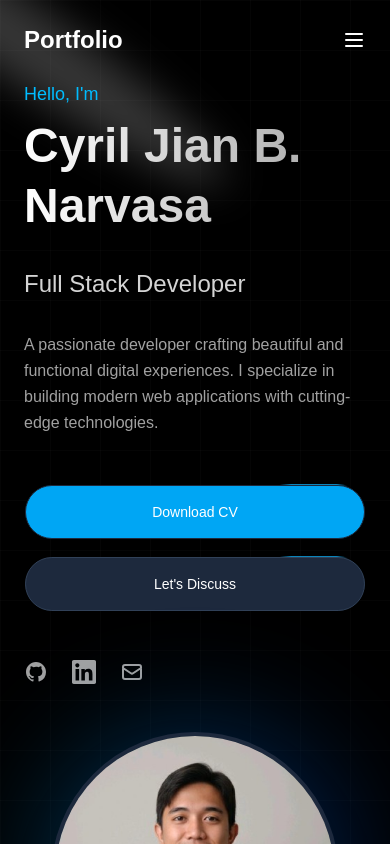
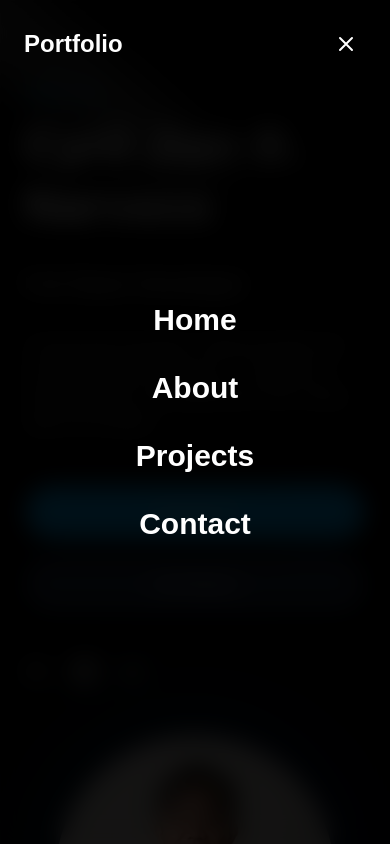
Before and after one commit to Cyannimazing/portfolio-app, a Next.js app: page / in a window 390 px wide. Both pictures are taken after a click on the button 354 px from the left and 40 px from the top of the page. Shown: the top 844 px of the page. Built offline with nearby package versions, Linux system fonts and the light colour scheme.

Commit message:
FIXED MENU MOBILE VIEW CLICK

```diff
--- a/components/Navigation.tsx
+++ b/components/Navigation.tsx
@@ -1,6 +1,6 @@
 "use client";
 import React, { useState } from "react";
-import { motion } from "framer-motion";
+import { motion, AnimatePresence } from "framer-motion";
 import Link from "next/link";
 
 const navItems = [
@@ -12,8 +12,10 @@ const navItems = [
 
 export default function Navigation() {
   const [hoveredIndex, setHoveredIndex] = useState<number | null>(null);
+  const [isMobileMenuOpen, setIsMobileMenuOpen] = useState(false);
 
   return (
+    <>
       <nav className="fixed top-0 left-0 right-0 z-50 px-6 py-6">
         <div className="max-w-7xl mx-auto">
           <div className="flex items-center justify-between">
@@ -69,8 +71,22 @@ export default function Navigation() {
               initial={{ opacity: 0, x: 20 }}
               animate={{ opacity: 1, x: 0 }}
               transition={{ duration: 0.5 }}
-            className="md:hidden text-white"
+              className="md:hidden text-white p-2 cursor-pointer z-50"
+              onClick={() => setIsMobileMenuOpen(!isMobileMenuOpen)}
             >
+              {isMobileMenuOpen ? (
+                <svg
+                  className="w-6 h-6"
+                  fill="none"
+                  strokeLinecap="round"
+                  strokeLinejoin="round"
+                  strokeWidth="2"
+                  viewBox="0 0 24 24"
+                  stroke="currentColor"
+                >
+                  <path d="M6 18L18 6M6 6l12 12"></path>
+                </svg>
+              ) : (
                 <svg
                   className="w-6 h-6"
                   fill="none"
@@ -82,9 +98,59 @@ export default function Navigation() {
                 >
                   <path d="M4 6h16M4 12h16M4 18h16"></path>
                 </svg>
+              )}
             </motion.button>
           </div>
         </div>
       </nav>
+
+      {/* Mobile Menu Overlay */}
+      <AnimatePresence>
+        {isMobileMenuOpen && (
+          <motion.div
+            initial={{ opacity: 0 }}
+            animate={{ opacity: 1 }}
+            exit={{ opacity: 0 }}
+            className="fixed inset-0 z-40 md:hidden"
+          >
+            {/* Backdrop */}
+            <motion.div
+              initial={{ opacity: 0 }}
+              animate={{ opacity: 1 }}
+              exit={{ opacity: 0 }}
+              className="absolute inset-0 bg-black/90 backdrop-blur-md"
+              onClick={() => setIsMobileMenuOpen(false)}
+            />
+
+            {/* Menu Items */}
+            <motion.div
+              initial={{ opacity: 0, y: -20 }}
+              animate={{ opacity: 1, y: 0 }}
+              exit={{ opacity: 0, y: -20 }}
+              transition={{ duration: 0.3 }}
+              className="relative flex flex-col items-center justify-center h-full gap-8"
+            >
+              {navItems.map((item, idx) => (
+                <motion.div
+                  key={item.name}
+                  initial={{ opacity: 0, y: 20 }}
+                  animate={{ opacity: 1, y: 0 }}
+                  exit={{ opacity: 0, y: 20 }}
+                  transition={{ duration: 0.3, delay: idx * 0.1 }}
+                >
+                  <Link
+                    href={item.href}
+                    className="text-3xl font-bold text-white hover:text-sky-400 transition-colors"
+                    onClick={() => setIsMobileMenuOpen(false)}
+                  >
+                    {item.name}
+                  </Link>
+                </motion.div>
+              ))}
+            </motion.div>
+          </motion.div>
+        )}
+      </AnimatePresence>
+    </>
   );
 }
```
Lines whose indentation alone changed are shown as unchanged.
